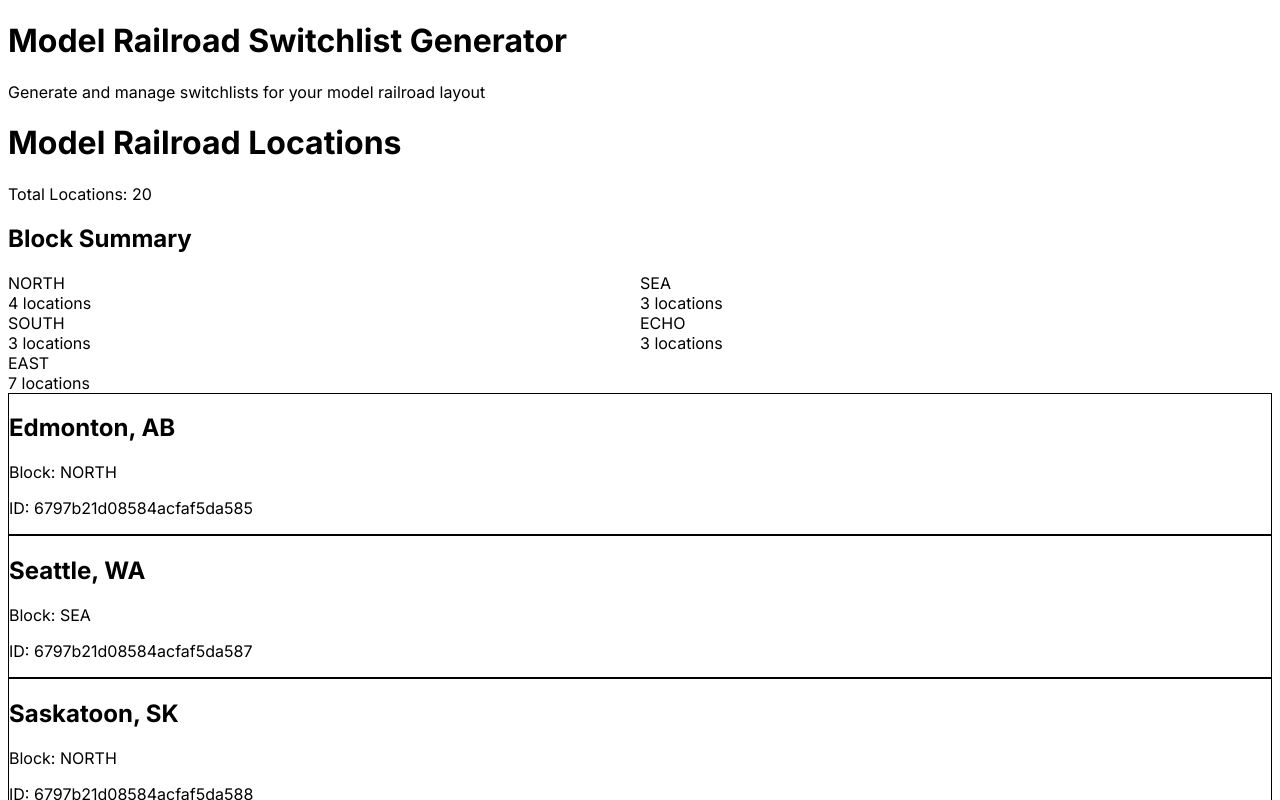
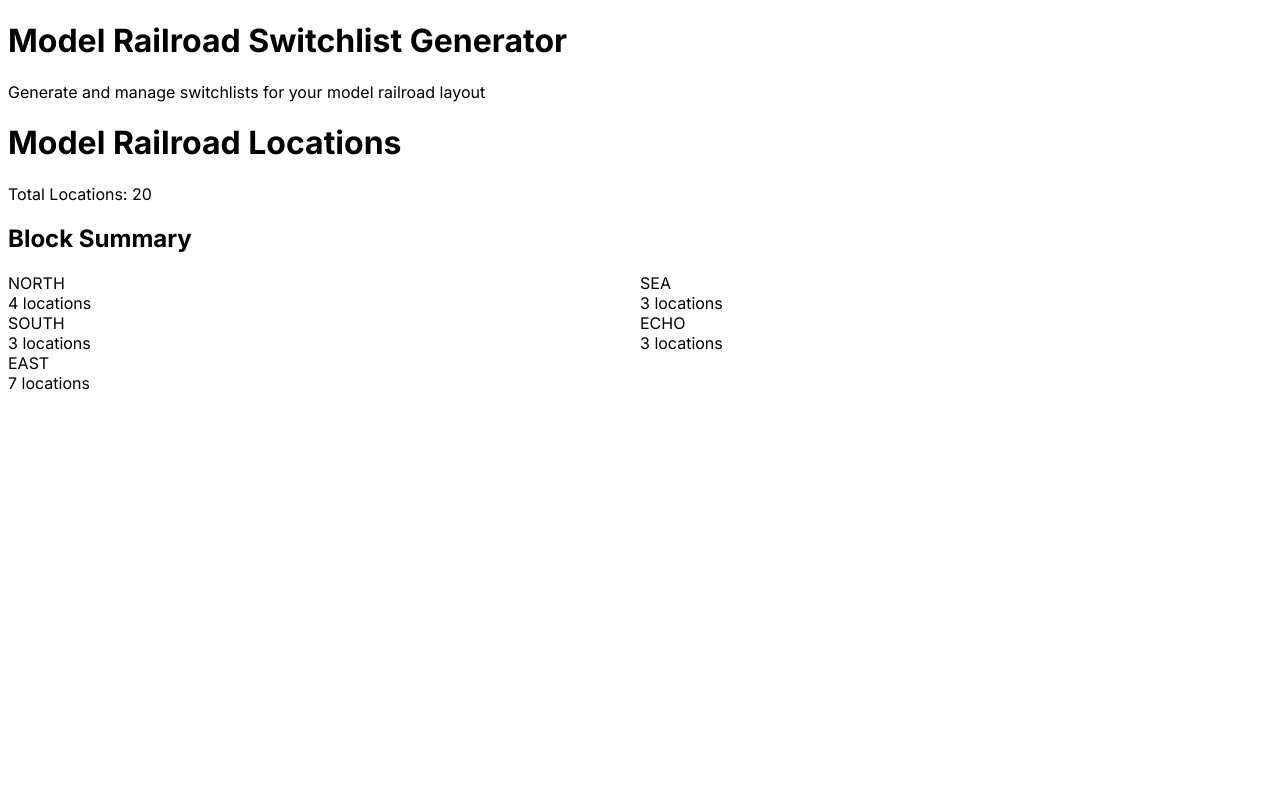
Before and after one commit to MyTurnyet/switch-this, a Next.js app: page / in a window 1280 px wide. Shown: the top 800 px of the page. Built offline with nearby package versions, Linux system fonts and the light colour scheme.

Commit message:
♻️ extract LocationList from Dashboard - Remove LocationList component from Dashboard to prepare for its new location

```diff
--- a/src/components/Dashboard.tsx
+++ b/src/components/Dashboard.tsx
@@ -1,5 +1,4 @@
 import React from 'react';
-import Location from './Location';
 
 interface LocationData {
   _id: { $oid: string };
@@ -40,20 +39,11 @@ const BlockSummary: React.FC<{ locations: LocationData[] }> = ({ locations }) =>
   );
 };
 
-const LocationList: React.FC<{ locations: LocationData[] }> = ({ locations }) => (
-  <div className="grid grid-cols-1 md:grid-cols-2 lg:grid-cols-3 gap-4">
-    {locations.map(location => (
-      <Location key={location._id.$oid} location={location} />
-    ))}
-  </div>
-);
-
 const Dashboard: React.FC<DashboardProps> = ({ locations }) => {
   return (
     <div className="container mx-auto px-4 py-8">
       <DashboardHeader locationCount={locations.length} />
       <BlockSummary locations={locations} />
-      <LocationList locations={locations} />
     </div>
   );
 };
```
Also changed, not shown: 1 other file (tests, documents, lock files or other folders).
